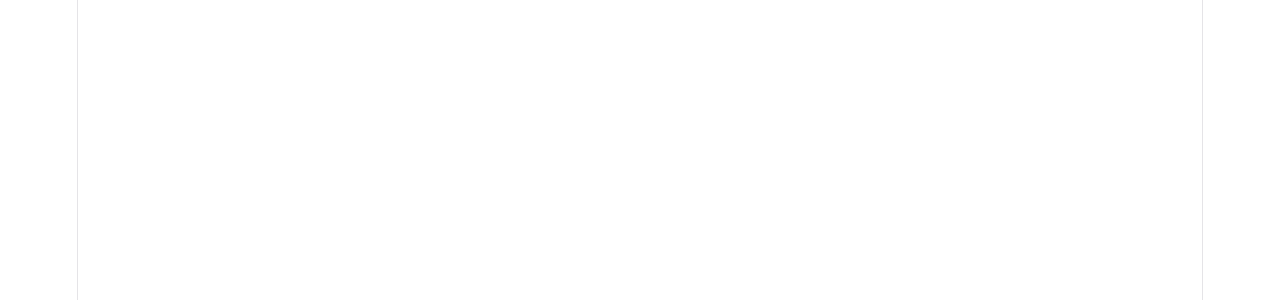
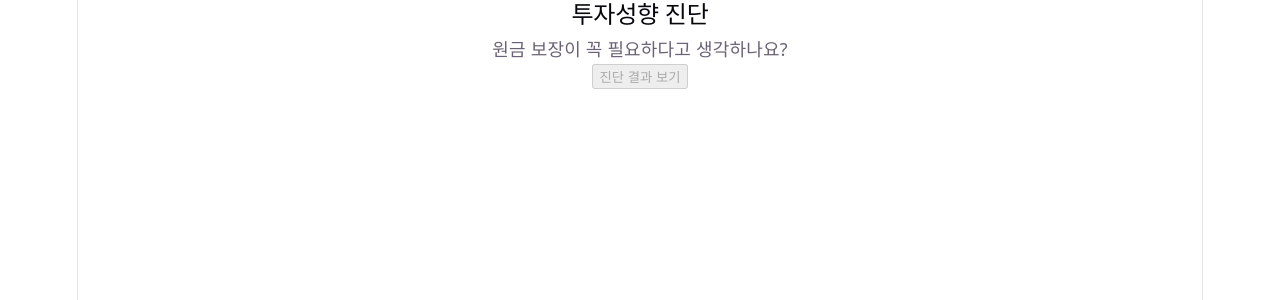
Before and after one commit to huijinkim0110/fds_radar_front, a React (Vite) app: page /diagnosis in a window 1280 px wide. Before the commit this address had no page. Shown: the top 300 px of the page. Built offline with nearby package versions, Linux system fonts and the light colour scheme.

Commit message:
diagnosis2

```diff
--- a/src/App.jsx
+++ b/src/App.jsx
@@ -1,13 +1,15 @@
 import { BrowserRouter, Routes, Route } from 'react-router-dom';
 import ProductList from './components/financialProduct/ProductList';
 import ProductDetail from './components/financialProduct/ProductDetail';
+import InvestmentDiagnosis from './components/finance/InvestmentDiagnosis';
 
 function App() {
   return (
     <BrowserRouter>
       <Routes>
         <Route path="/products" element={<ProductList />} />
-        <Route path="/products/:productId" element={<ProductDetail />}/>
+        <Route path="/products/:productId" element={<ProductDetail />} />
+        <Route path="/diagnosis" element={<InvestmentDiagnosis />} />
       </Routes>
     </BrowserRouter>
   );
--- /dev/null
+++ b/src/components/finance/InvestmentDiagnosis.jsx
@@ -0,0 +1,105 @@
+import { useState } from 'react';
+import { useNavigate } from 'react-router-dom';
+import { submitDiagnosis } from '../../api/finance/investmentProfileAPI';
+import { DIAGNOSIS_QUESTIONS, PRINCIPAL_PROTECTION_QUESTION } from '../../constants/finance/diagnosisQuestions';
+
+const TEMP_USER_ID = 1;
+
+const RISK_TENDENCY_LABELS = {
+    STABLE: '안정형',
+    NEUTRAL: '중립형',
+    ACTIVE: '적극형',
+    AGGRESSIVE: '공격형'
+};
+
+function InvestmentDiagnosis() {
+    const navigate = useNavigate();
+
+    // 각 문항의 선택값을 저장(아직 선택 안하면 null)
+    const [answers, setAnswers] = useState({
+        ageScore: null,
+        investmentExperienceScore: null,
+        knowledgeLevelScore: null,
+        preferredPeriodScore: null,
+        assetRatioScore: null,
+        lossToleranceScore: null,
+        principalProtectionRequired: null
+    });
+
+    const [result, setResult] = useState(null); // 진단 결과(제출 후 표시)
+    const [submitting, setSubmitting] = useState(false);
+
+    function handleSelect(questionId, value) {
+        setAnswers((prev) => ({ ...prev, [questionId]: value }));
+    }
+
+    // 7개 문항 모두 답했는지 확인
+    const isComplete = Object.values(answers).every((v) => v !== null);
+
+    function handleSubmit() {
+        setSubmitting(true);
+
+        submitDiagnosis({
+            userId: TEMP_USER_ID,
+            ...answers,
+        })
+            .then((data) => setResult(data))
+            .catch(() => alert('진단 제출에 실패했습니다.'))
+            .finally(() => setSubmitting(false));
+    }
+
+    // 결과 화면
+    if (result) {
+        return (
+            <div>
+                <h2>투자성향 진단 결과</h2>
+                <p>당신의 투자성향은 <strong>{RISK_TENDENCY_LABELS[result.riskTendency]}</strong>입니다.</p>
+            </div>
+        );
+    }
+
+    // 설문 화면
+    return (
+        <div>
+            <h2>투자성향 진단</h2>
+
+            {DIAGNOSIS_QUESTIONS.map((q) => {
+                <div key={q.id}>
+                    <p>{q.question}</p>
+                    {q.options.map((opt) => (
+                        <label key={opt.value}>
+                            <input
+                                type="radio"
+                                name={q.id}
+                                checked={answers[q.id] === opt.value}
+                                onChange={() => handleSelect(q.id, opt.value)}
+                            />
+                            {opt.label}
+                        </label>
+                    ))}
+                </div>
+            })}
+
+            <div>
+                <p>{PRINCIPAL_PROTECTION_QUESTION.question}</p>
+                {PRINCIPAL_PROTECTION_QUESTION.options.map((opt) => {
+                    <label key={String(opt.value)}>
+                        <input
+                            type="radio"
+                            name="principalProtectionRequired"
+                            checked={answers.principalProtectionRequired === opt.value}
+                            onChange={() => handleSelect('principalProtectionRequired', opt.value)}
+                        />
+                        {opt.label}
+                    </label>
+                })}
+            </div>
+
+            <button onClick={handleSubmit} disabled={!isComplete || submitting}>
+                {submitting ? '제출 중...' : '진단 결과 보기'}
+            </button>
+        </div>
+    );
+}
+
+export default InvestmentDiagnosis;
--- a/src/constants/finance/diagnosisQuestions.js
+++ b/src/constants/finance/diagnosisQuestions.js
@@ -29,5 +29,40 @@ export const DIAGNOSIS_QUESTIONS = [
             { label: '높음', value: 3},
         ],
     },
+    {
+        id: 'preferredPeriodScore',
+        question: '투자 가능 기간은?',
+        options: [
+            { label: '1년 미만', value: 0 },
+            { label: '1~3년', value: 1 },
+            { label: '3년 이상', value: 2},
+        ],
+    },
+    {
+        id: 'assetRatioScore',
+        question: '자산 대비 투자 가능 금액 비중은?',
+        options: [
+            { label: '낮음', value: 0 },
+            { label: '보통', value: 1 },
+            { label: '높음', value: 2 },
+        ],
+    },
+    {
+        id: 'lossToleranceScore',
+        question: '원금 손실이 발생하면 감내할 수 있는 수준은?',
+        options: [
+            { label: '전혀 안됨', value: 0 },
+            { label: '소폭', value: 1 },
+            { label: '어느 정도', value: 2 },
+            { label: '높은 손실도 가능', value: 3 },
+        ],
+    },
+];
 
-]
+export const PRINCIPAL_PROTECTION_QUESTION = {
+    question: '원금 보장이 꼭 필요하다고 생각하나요?',
+    options: [
+        { label: '그렇다', value: true },
+        { label: '아니다', value: false },
+    ],
+};
```
